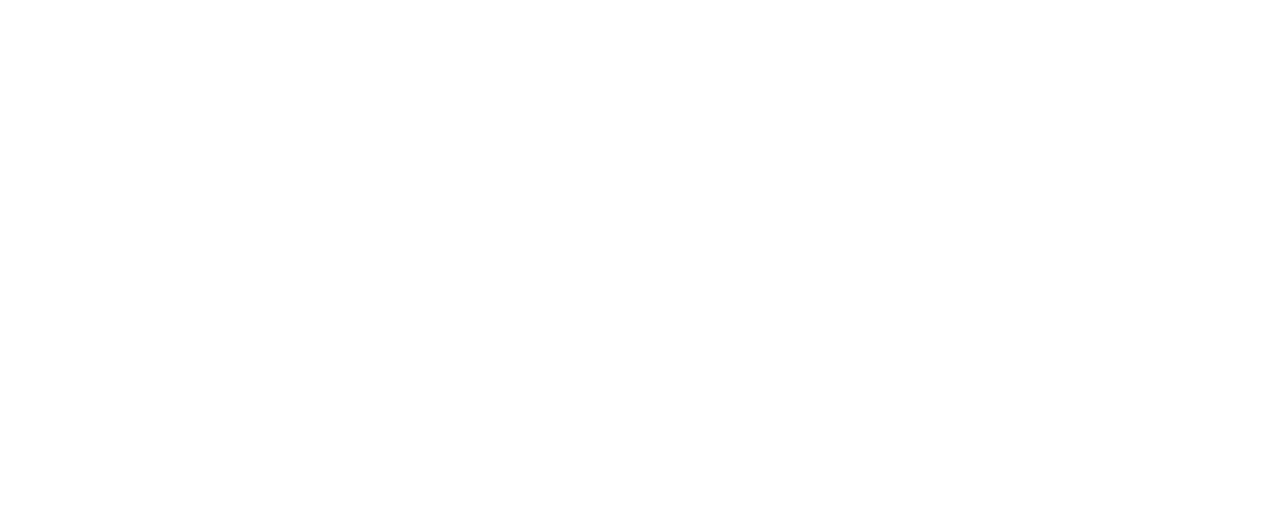
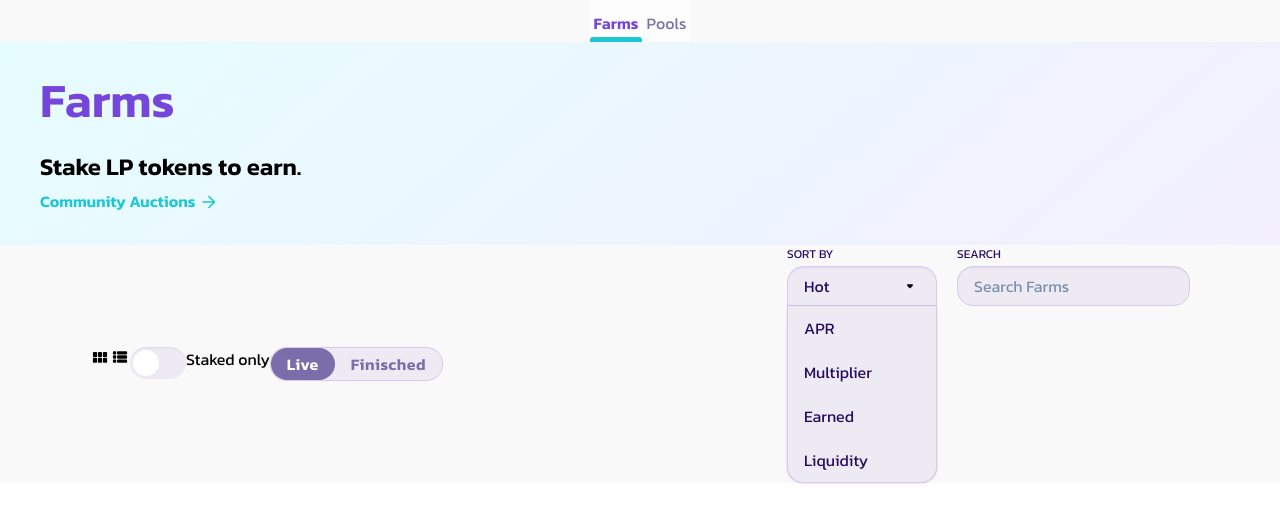
Before and after one commit to nadiromano/pancakesClone, a plain HTML site: page src/earn.html in a window 1280 px wide. Drawn offline with Linux system fonts and the light colour scheme.

Commit message:
First base

```diff
--- a/src/earn.html
+++ b/src/earn.html
@@ -0,0 +1,111 @@
+<!DOCTYPE html>
+<html lang="en">
+  <head>
+    <meta charset="UTF-8" />
+    <meta http-equiv="X-UA-Compatible" content="IE=edge" />
+    <meta name="viewport" content="width=device-width, initial-scale=1.0" />
+    <link rel="stylesheet" href="../style.css" />
+    <title>Earn</title>
+  </head>
+  <body>
+    <div class="earn">
+      <div class="ear__toogle-container">
+        <div class="tab-box">
+          <div class="tab-wrap-page-exchange-liquidity">
+            <a href="" class="tab-page-active tab-farm">Farms</a>
+            <a href="" class="tab-page tab-pool">Pools</a>
+          </div>
+        </div>
+      </div>
+      <header class="earn__header">
+        <div class="earn__header-container">
+          <h1 class="earn__title">Farms</h1>
+          <h3 class="earn__subtle">Stake LP tokens to earn.</h3>
+          <div class="earn__cta">
+            Community Auctions
+            <img src="../Assets1/arrow-blue.svg" alt="" />
+          </div>
+        </div>
+      </header>
+      <section class="earn__filters">
+        <div class="earn__filters-left">
+          <div class="earn__filters-icon1">
+            <img src="../Assets1/filter-square.svg" alt="" />
+          </div>
+          <div class="earn__filters-icon2">
+            <img src="../Assets1/filter-tabs.svg" alt="" />
+          </div>
+          <div class="input__on-of">
+            <input
+              scale="md"
+              id="toggle-expert-mode-button"
+              type="checkbox"
+              class="input__on-of-box"
+            />
+            <div class="input__on-of-toggle"></div>
+          </div>
+          <p class="input__on-of-text">Staked only</p>
+          <div class="earn__filters-tab">
+            <div class="tab-version-box">
+              <button class="tab-button-v2-active">Live</button>
+              <button class="tab-button-v1">Finisched</button>
+            </div>
+          </div>
+        </div>
+        <div class="earn__filters-right">
+          <div class="input-search-sort__wrapper">
+            <div class="input-sort__wrapper">
+              <div class="input__text">sort by</div>
+              <div class="input-sort__box">
+                <div class="input-sort__first-content">
+                  <div class="input-sort__title">Hot</div>
+                  <svg
+                    viewBox="0 0 24 24"
+                    color="text"
+                    width="20px"
+                    xmlns="http://www.w3.org/2000/svg"
+                    class="input-sort__icon"
+                  >
+                    <path
+                      d="M8.71005 11.71L11.3001 14.3C11.6901 14.69 12.3201 14.69 12.7101 14.3L15.3001 11.71C15.9301 11.08 15.4801 10 14.5901 10H9.41005C8.52005 10 8.08005 11.08 8.71005 11.71Z"
+                    ></path>
+                  </svg>
+                </div>
+              </div>
+              <div class="input-sort__cascade">
+                <ul class="input-sort__cascade__content">
+                  <li class="input-sort__title input-sort__cascade__item">
+                    APR
+                  </li>
+                  <li class="input-sort__title input-sort__cascade__item">
+                    Multiplier
+                  </li>
+                  <li class="input-sort__title input-sort__cascade__item">
+                    Earned
+                  </li>
+                  <li class="input-sort__title input-sort__cascade__item">
+                    Liquidity
+                  </li>
+                </ul>
+              </div>
+            </div>
+            <!--input search-->
+            <div class="input-search__wrapper">
+              <div class="input__text">search</div>
+              <div class="input-search__box">
+                <div class="input-search__field">
+                  <input
+                    placeholder="Search Farms"
+                    scale="md"
+                    class="input-search__input"
+                    value=""
+                  />
+                </div>
+              </div>
+            </div>
+          </div>
+        </div>
+      </section>
+    </div>
+  </body>
+</html>
--- a/src/styles/earn.css
+++ b/src/styles/earn.css
@@ -0,0 +1,67 @@
+.earn {
+  background-color: var(--bg-color-light);
+}
+
+.tab-page-active::after {
+  content: '';
+  display: block;
+  width: 100%;
+  height: 0.3rem;
+  background-color: var(--secundary-color);
+  position: absolute;
+  bottom: 0;
+  left: 0;
+  border-radius: 3px 3px 0 0;
+}
+
+.earn__header {
+  background: var(--bg-color--grad-block);
+}
+
+.earn__header-container {
+  padding-top: 32px;
+  padding-bottom: 32px;
+  max-width: 1200px;
+  margin-left: auto;
+  margin-right: auto;
+}
+
+.earn__title {
+  font-size: 48px;
+  font-weight: 600;
+  line-height: 1.1;
+  color: var(--primary-color);
+}
+
+.earn__subtle {
+  margin-top: 1.7rem;
+  font-size: 24px;
+  font-weight: 600;
+  line-height: 1.1;
+}
+
+.earn__cta {
+  color: var(--secundary-color);
+  font-weight: 600;
+  line-height: 1.5;
+  margin-right: 4px;
+  font-size: 16px;
+  margin-top: 0.4rem;
+}
+
+.earn__cta img {
+  transform: translateY(5px);
+}
+
+.earn__filters {
+  display: flex;
+  justify-content: space-between;
+  max-width: 1100px;
+  margin-right: auto;
+  margin-left: auto;
+  align-items: center;
+}
+
+.earn__filters-left {
+  display: flex;
+}
--- a/style.css
+++ b/style.css
@@ -12,7 +12,7 @@
 
 :root {
   --primary-color: rgb(118, 69, 217);
-  --secundary-color: rgb(31, 199, 212);
+  --secundary-color: #1fc7d4;
   --terciary-color: rgb(237, 75, 158);
   --accent-color: rgb(255, 178, 55);
   --succes-color: rgb(49, 208, 170);
```
Also changed, not shown: Assets1/arrow-blue.svg (added), Assets1/filter-square.svg (added), Assets1/filter-tabs.svg (added).
